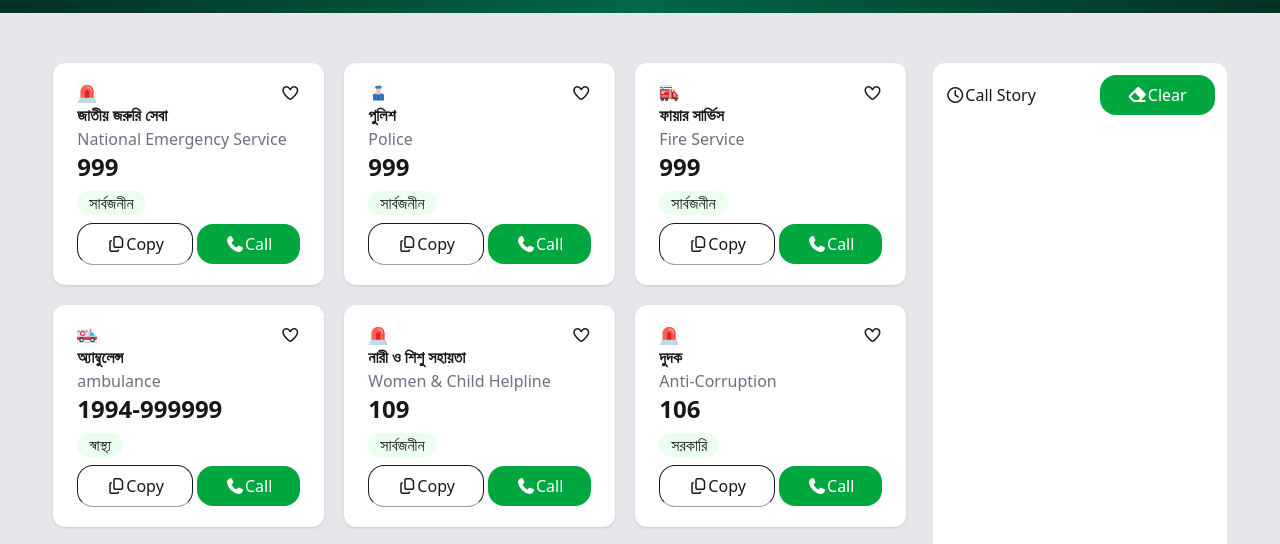
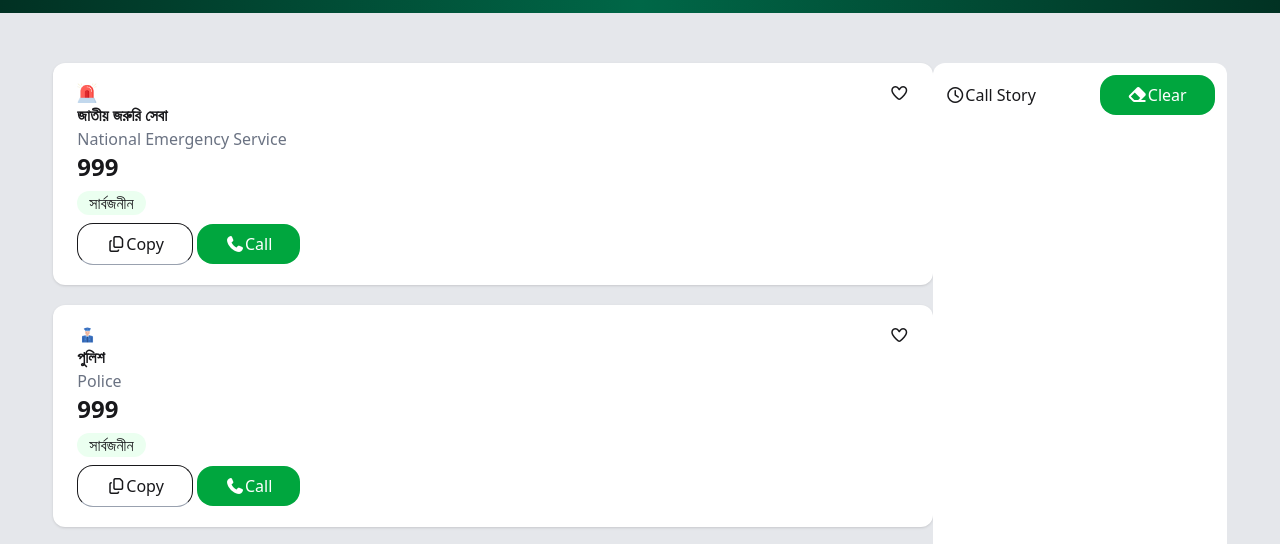
Before and after one commit to mehadhossen123/assignment-05, a plain HTML site: page index.html in a window 1280 px wide. Shown: the part 223-767 px from the top of the page. Drawn offline with nearby package versions, Linux system fonts and the light colour scheme.

Commit message:
add my file

```diff
--- a/index.html
+++ b/index.html
@@ -15,7 +15,7 @@
     <!-- header section start form here  -->
     <header>
         <!-- nav var start form here  -->
-         <nav class="  flex justify-between  mx-6 my-3 bg-white">
+         <nav class="  flex justify-between  mx-6 my-3 bg-white  ">
           <div class="flex gap-4">
               <img class="w-10" src="assets/logo.png" alt="">
            <h1 class="text-[#006747] font-bold text-lg">Emergency <br> Service</h1>
@@ -41,6 +41,12 @@
          </nav>
 
     </header>
+
+
+
+
+
+
     <main>
         <!-- Banner section start form here  -->
          <section class="py-4 bg-gradient-to-r from-[#013123] via-[#006747] to-[#013223]">
@@ -50,12 +56,16 @@
 
 </p>
          </section>
+
+
          <!--Parent  card section start form  here  -->
           <section class="grid grid-cols-12 w-11/12 mx-auto mt-[30px] ">
             <!-- Left card section start form here  -->
-            <section class=" col-span-9  py-5">
-      <div class="left-card-parent">
-           <div class=" first-card flex gap-5">
+
+
+            <section class=" col-span-9  py-5 ">
+      <div class="left-card-parent ">
+           <div class=" first-card flex gap-5 md:grid md:grid-cols-1">
 
 
             <!-- left first row card -1  -->
```
